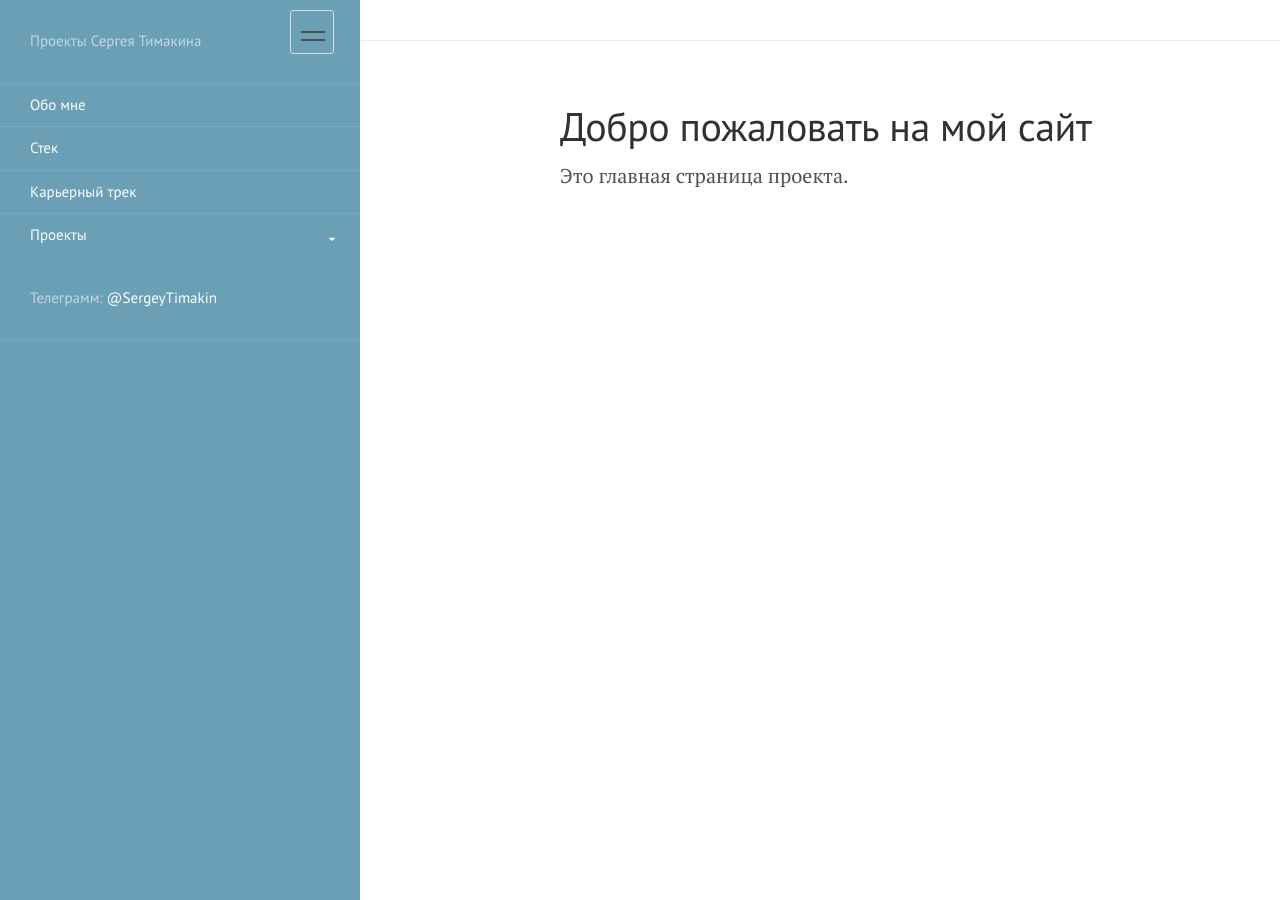
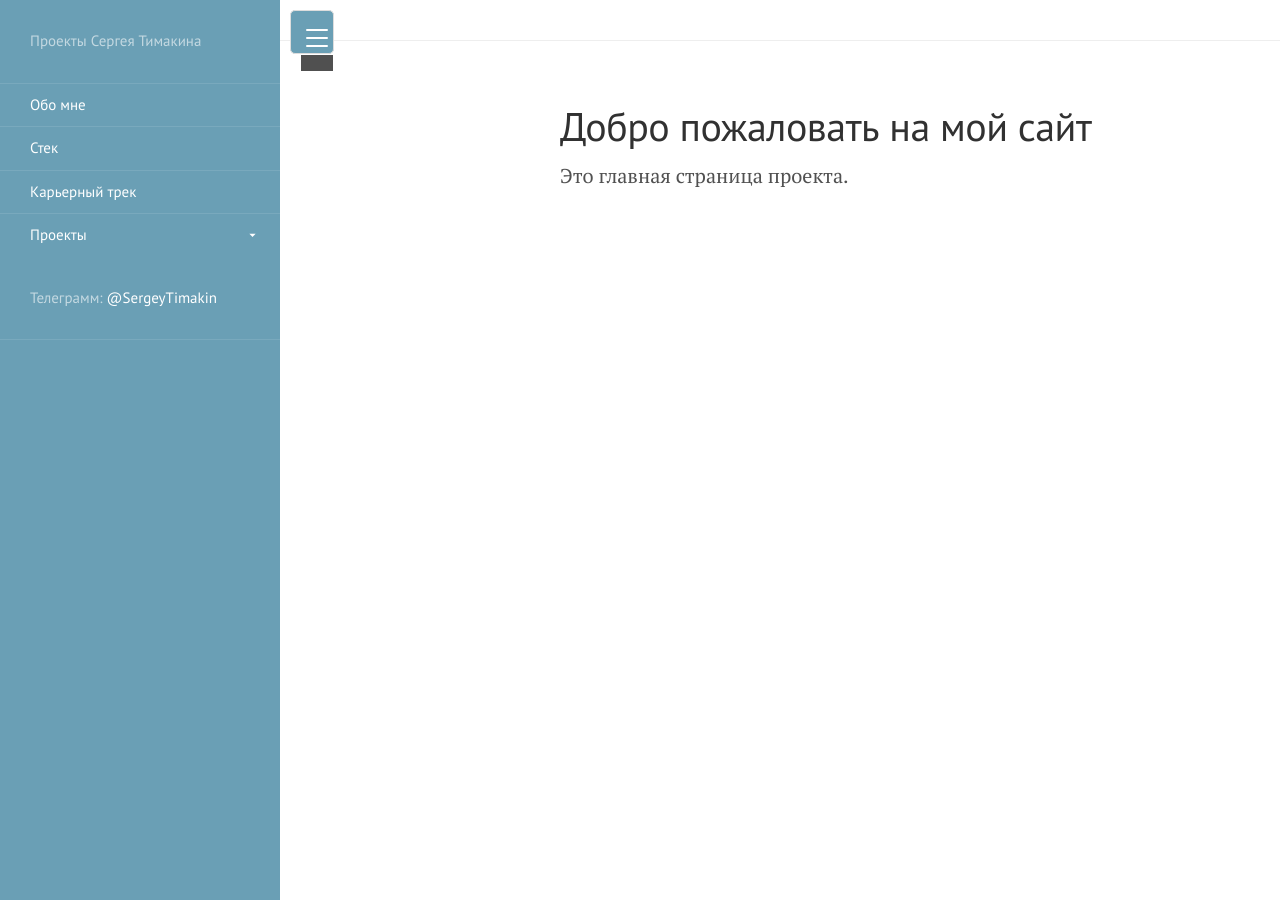
Before and after one commit to Mikrobic/lanyon, a Jekyll site: the page built from pages/index.md, in a window 1280 px wide. Built offline with Jekyll 4.4.1, drawn with Linux system fonts in a browser that asks for light colours.

Commit message:
Форматирование файлов

```diff
--- a/_includes/sidebar.html
+++ b/_includes/sidebar.html
@@ -8,86 +8,33 @@
   <link rel="stylesheet" href="{{ '/public/css/lanyon.css' | absolute_url }}">
   <link rel="stylesheet" href="{{ '/public/css/syntax.css' | absolute_url }}">
   <style>
-    /* Основные стили сайдбара */
+    /* Дополнительные стили для анимации */
     .sidebar {
-      position: fixed;
-      left: 0;
-      top: 0;
-      bottom: 0;
-      width: 18rem;
-      overflow-y: auto;
+      transition: transform 0.3s ease;
       transform: translateX(-100%);
-      transition: transform 0.3s ease;
-      z-index: 10;
-      background-color: #f5f5f5;
     }
-
     .sidebar-checkbox:checked ~ .sidebar {
       transform: translateX(0);
     }
-
-    /* Стили для гамбургера */
+    .sidebar-nav-group .sidebar-submenu {
+      max-height: 0;
+      overflow: hidden;
+      transition: max-height 0.3s ease;
+    }
+    .sidebar-nav-group.active .sidebar-submenu {
+      max-height: 500px;
+    }
+    .toggle-icon {
+      transition: transform 0.3s ease;
+    }
+    .sidebar-nav-group.active .toggle-icon {
+      transform: rotate(180deg);
+    }
     .sidebar-toggle {
       position: fixed;
       top: 0.5rem;
       left: 0.5rem;
-      width: 44px;
-      height: 44px;
-      padding: 10px;
-      cursor: pointer;
-      z-index: 1000;
-      background-color: #f5f5f5;
-      border-radius: 4px;
-      border: 1px solid #ddd;
-    }
-
-    .sidebar-toggle:before {
-      content: '';
-      display: block;
-      width: 24px;
-      height: 2px;
-      background: #505050;
-      position: absolute;
-      top: 12px;
-      left: 10px;
-      box-shadow:
-        0 8px 0 0 #505050,
-        0 16px 0 0 #505050;
-    }
-
-    /* Стили для подменю */
-    .sidebar-nav-group .sidebar-submenu {
-      max-height: 0;
-      overflow: hidden;
-      transition: max-height 0.3s ease;
-      padding-left: 1.5rem;
-    }
-
-    .sidebar-nav-group.active .sidebar-submenu {
-      max-height: 500px;
-      display: block;
-    }
-
-    .toggle-icon {
-      transition: transform 0.3s ease;
-      float: right;
-      margin-top: 0.2rem;
-      width: 16px;
-      height: 16px;
-    }
-
-    .sidebar-nav-group.active .toggle-icon {
-      transform: rotate(180deg);
-    }
-
-    /* Адаптация для больших экранов */
-    @media (min-width: 48em) {
-      .sidebar {
-        transform: translateX(0) !important;
-      }
-      .sidebar-nav-group .sidebar-submenu {
-        padding-left: 1rem;
-      }
+      z-index: 100;
     }
   </style>
 </head>
@@ -108,11 +55,11 @@
       <div class="sidebar-nav-group{% if page.url contains '/project/' %} active{% endif %}">
         <a href="javascript:void(0)" class="sidebar-nav-item sidebar-nav-toggle{% if page.url contains '/project/' %} active{% endif %}">
           Проекты
-          <svg class="toggle-icon" viewBox="0 0 24 24" width="16" height="16">
+          <svg class="toggle-icon" viewBox="0 0 24 24">
             <path d="M7 10l5 5 5-5z"/>
           </svg>
         </a>
-        <div class="sidebar-submenu" {% if page.url contains '/project/' %}style="display: block; max-height: 500px;"{% endif %}>
+        <div class="sidebar-submenu">
           <a href="{{ site.baseurl }}/project/subpage/"
              class="sidebar-nav-item {% if page.url == '/project/subpage/' %} active{% endif %}">
             Дашборд по учёту ёмкости ресурсов компании
```
Also changed, not shown: other parts of _includes/sidebar.html (+21 -60 lines).
